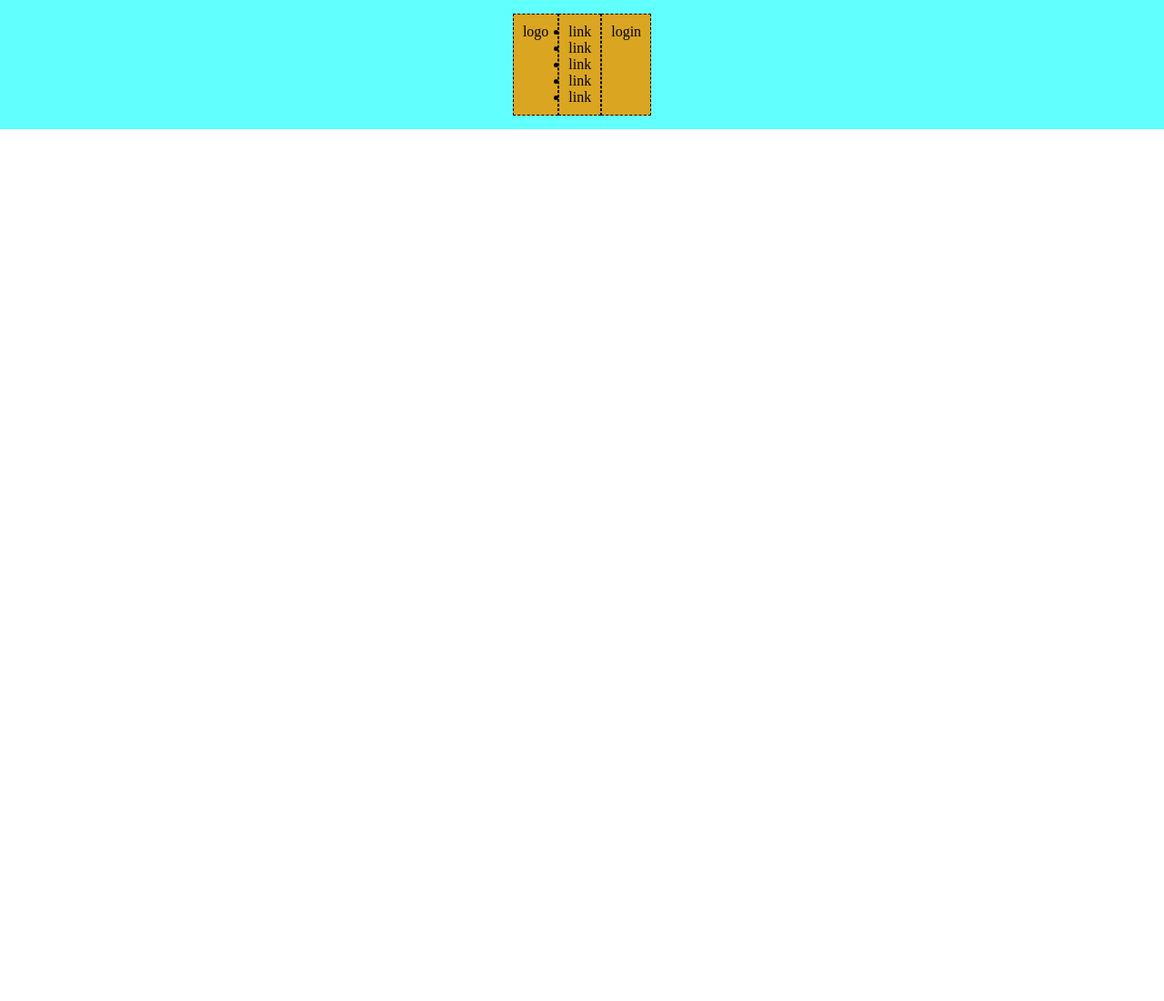
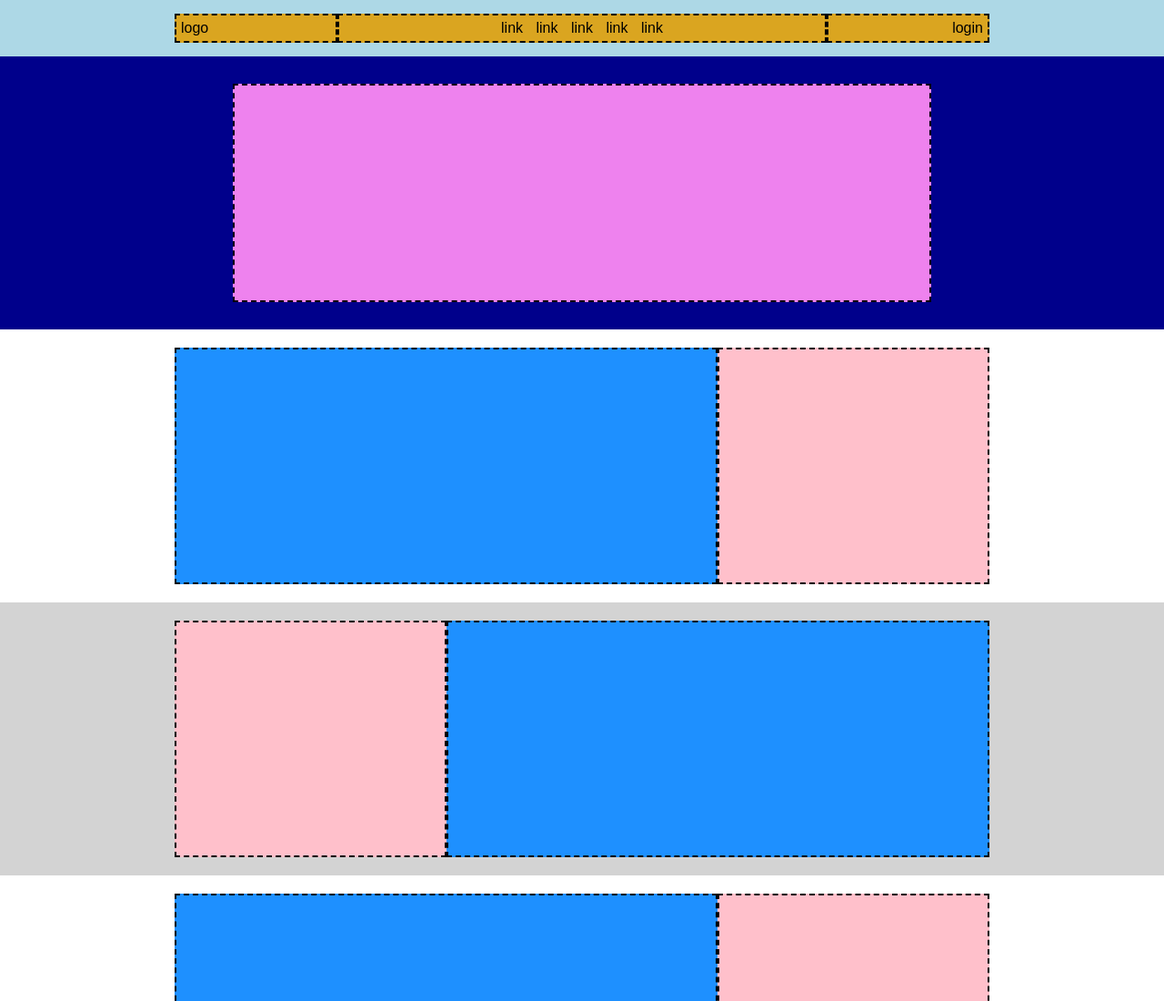
Before and after one commit to PinoMacri/htmlcss-struttura-discord, a plain HTML site: page index.html in a window 1280 px wide. Shown: the top 1100 px of the page at 91% size. Before the commit the page ends 800 px from the top, so only its background shows below. Drawn offline with Linux system fonts and the light colour scheme.

Commit message:
Fine Main

```diff
--- a/css/style.css
+++ b/css/style.css
@@ -3,21 +3,98 @@
     margin: 0;
     padding: 0;
     box-sizing: border-box;
+    font-family: Arial, Helvetica, sans-serif;
 }
 /*CENTRALIZZAZIONE LAYOUT*/
-.containerHeader {
+.flex-container {
+    display: flex;
+    width: 70%;
+    margin: 15px 0px;
+}
+.esternalColumn {
+    flex-basis: calc(100% / 5 );
+}
+.centralColumn {
+    flex-basis: calc(100% / 5 * 3 );
+    text-align: center;
+}
+.styleDivGeneral {
+    border: 2px dashed black;
+    padding: 5px;
+}
+.dx {
+    text-align: right;
+}
+.firstTypeAside-Container {
+    background-color: white;
+    min-height: 300px;
     display: flex;
     justify-content: center;
-    background-color: rgb(98, 255, 255);
-    padding: 10px auto;
-}
-.sectionHeader {
-    background-color: goldenrod;
-    border: 1px dashed black;
-    margin: 15px 0px;
-    padding: 10px;
-}
-.centralColumn {
 
 }
+.secondTypeAside-Container {
+    background-color: #D3D3D3;
+    min-height: 300px;
+    display: flex;
+    justify-content: center;
+
+}
+.masterSectionBluePink {
+   display: flex;
+    width: 70%;
+    margin: 20px auto;
+
+
+}
+.sectionBlue {
+    background-color: #1E90FF;
+    flex-basis: calc(100% / 3 * 2);
+}
+.sectionPink {
+    background-color: #FFC0CB;
+    flex-basis: calc(100% / 3);
+}
+.ultimateTypeAside-ContainerXXL {
+    display: flex;
+    justify-content: center;
+    min-height: 600px;
+    background-color: #D3D3D3;
+}
+.masterSectionGreen {
+    width: 70%;
+    margin: 20px auto;
+    background-color: green;
+}
+
 /*HEADER*/
+header {
+    background-color: #ADD8E6;
+    min-height: 50px;
+    display: flex;
+    justify-content: center;
+}
+header div {
+    background-color: goldenrod;
+}
+header div li {
+    display: inline-block;
+    margin: 0px 5px;
+}
+header div a {
+   text-decoration: none;
+   color: black;
+}
+/*MAIN*/
+main {
+    display: flex;
+    justify-content: center;
+    background-color: #00008B ;
+    min-height: 300px;
+}
+main section {
+    width: 60%;
+    margin: 30px 0px;
+    background-color: #EE82EE;
+    border: 2px dashed black;
+
+}
--- a/index.html
+++ b/index.html
@@ -1,5 +1,6 @@
 <!DOCTYPE html>
 <html lang="en">
+
 <head>
     <meta charset="UTF-8">
     <meta http-equiv="X-UA-Compatible" content="IE=edge">
@@ -7,19 +8,64 @@
     <title>HTML-CSS-Discord</title>
     <link rel="stylesheet" href="css/style.css">
 </head>
+
 <body>
-    <header class="containerHeader">
-        <div class="esternColumn sectionHeader"><p>logo</p></div>
-        <div class="centralColumn sectionHeader">
-            <ul>
-                <li>link</li>
-                <li>link</li>
-                <li>link</li>
-                <li>link</li>
-                <li>link</li>
-            </ul>
+
+    <header>
+        <div class="flex-container">
+            <div class="esternalColumn styleDivGeneral">
+                <p>logo</p>
+            </div>
+            <div class="centralColumn styleDivGeneral">
+                <ul>
+                    <li><a href="#">link</a></li>
+                    <li><a href="#">link</a></li>
+                    <li><a href="#">link</a></li>
+                    <li><a href="#">link</a></li>
+                    <li><a href="#">link</a></li>
+                </ul>
+            </div>
+            <div class="esternalColumn styleDivGeneral dx">
+                <p>login</p>
+            </div>
         </div>
-        <div class="esternColumn sectionHeader"><p>login</p></div>
     </header>
+
+    <main>
+        <section>
+
+        </section>
+    </main>
+
+    <aside>
+        <div class="firstTypeAside-Container ">
+            <section class="masterSectionBluePink">
+                <section class="sectionBlue styleDivGeneral"></section>
+                <section class="sectionPink styleDivGeneral"></section>
+            </section>
+        </div>
+
+        <div class="secondTypeAside-Container">
+            <section class="masterSectionBluePink">
+                <section class="sectionPink styleDivGeneral"></section>
+                <section class="sectionBlue styleDivGeneral"></section>
+            </section>
+        </div>
+        <div class="firstTypeAside-Container">
+            <section class="masterSectionBluePink">
+                <section class="sectionBlue styleDivHeader styleDivGeneral"></section>
+                <section class="sectionPink styleDivHeader styleDivGeneral"></section>
+            </section>
+        </div>
+
+        <div class="ultimateTypeAside-ContainerXXL">
+<section class="masterSectionGreen styleDivGeneral">
+
+</section>
+        </div>
+
+    </aside>
+
 </body>
+
 </html>
```
